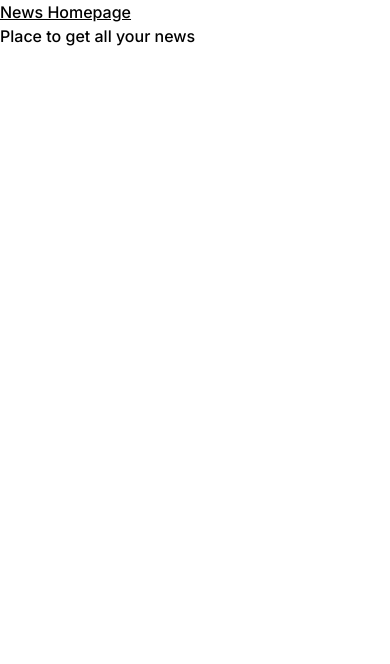
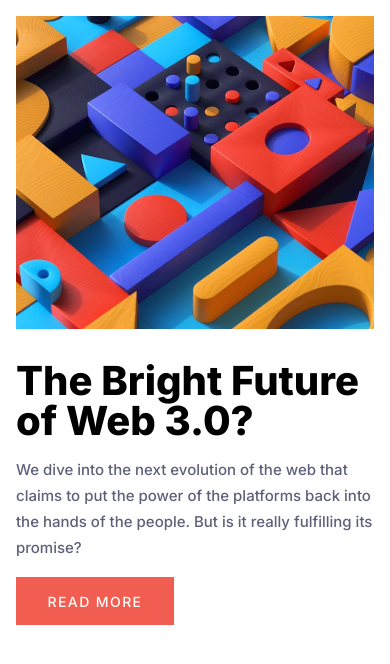
Before and after one commit to alfredomayorga/news-homepage, a Next.js app: page / in a window 390 px wide. Shown: the top 664 px of the page. Built offline with nearby package versions, Linux system fonts and the light colour scheme.

Commit message:
feat: hero-section

```diff
--- a/app/page.tsx
+++ b/app/page.tsx
@@ -1,15 +1,9 @@
+import HeroSection from '../components/hero-section'
+
 export default async function Home() {
   return (
-    <div>
-      <h1
-        className="
-          text-3xl
-          underline
-        "
-      >
-        News Homepage
-      </h1>
-      <h2>Place to get all your news</h2>
+    <div className="container p-4">
+      <HeroSection />
     </div>
   )
 }
--- /dev/null
+++ b/components/hero-section/HeroDescription.tsx
@@ -0,0 +1,26 @@
+function HeroDescription() {
+  return (
+    <div className="my-4">
+      <p className="text-body text-gray mb-4">
+        We dive into the next evolution of the web that claims to put
+        the power of the platforms back into the hands of the people.
+        But is it really fulfilling its promise?
+      </p>
+      <button
+        className="
+          bg-red
+          uppercase
+          w-[158px]
+          h-[48px]
+          text-white
+          text-[14px]
+          tracking-widest
+        "
+      >
+        Read More
+      </button>
+    </div>
+  )
+}
+
+export default HeroDescription
--- /dev/null
+++ b/components/hero-section/HeroImage.tsx
@@ -0,0 +1,18 @@
+import Image from 'next/image'
+
+function HeroImage() {
+  return (
+    <div className="relative">
+      <Image
+        src={`/images/image-web-3-mobile.jpg`}
+        alt="Hero Image"
+        width={0}
+        height={0}
+        className="min-h-[300px] object-cover"
+        layout="responsive"
+      />
+    </div>
+  )
+}
+
+export default HeroImage
--- /dev/null
+++ b/components/hero-section/HeroText.tsx
@@ -0,0 +1,9 @@
+function HeroText() {
+  return (
+    <div className="text-lg font-bold max-w-[343px] mt-8">
+      The Bright Future of Web 3.0?
+    </div>
+  )
+}
+
+export default HeroText
--- /dev/null
+++ b/components/hero-section/index.tsx
@@ -0,0 +1,15 @@
+import HeroDescription from './HeroDescription'
+import HeroImage from './HeroImage'
+import HeroText from './HeroText'
+
+function HeroSection() {
+  return (
+    <div className="flex flex-col">
+      <HeroImage />
+      <HeroText />
+      <HeroDescription />
+    </div>
+  )
+}
+
+export default HeroSection
```
Also changed, not shown: docker-compose.yml (+4 -3 lines), hooks/useMobile.tsx (added, +21 -0 lines).
